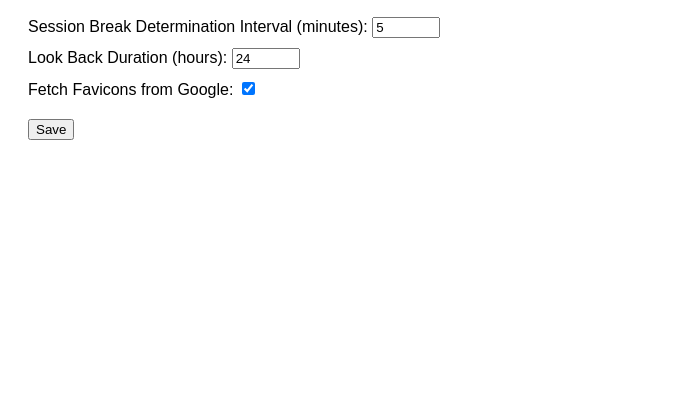
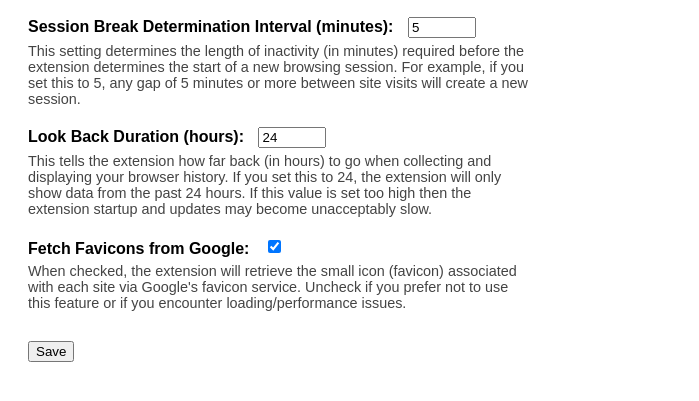
Before and after one commit to awaldis/display-browser-history, a browser extension: page settings.html in a window 1280 px wide. Shown: the part 79-480 px from the top of the page, without its empty margins (0-699 px from the left). Drawn offline with Linux system fonts and the light colour scheme.

Commit message:
Add more detailed explanations to settings web page.

```diff
--- a/settings.html
+++ b/settings.html
@@ -4,26 +4,81 @@
   <meta charset="UTF-8">
   <title>Settings for Browser Session History Display Extension</title>
   <style>
-    body { font-family: Arial, sans-serif; padding: 20px; }
-    label { display: block; margin-bottom: 10px; }
-    input[type="number"] { width: 60px; }
-    button { margin-top: 10px; }
+    body {
+      font-family: Arial, sans-serif;
+      padding: 20px;
+    }
+
+    /* Container for each setting row */
+    .settingRow {
+      margin-bottom: 20px;
+    }
+
+    /* Keep label and input/checkbox on the same line */
+    .settingRow label {
+      display: inline-block;
+      margin-right: 10px;
+      font-weight: bold;
+      vertical-align: middle;
+    }
+
+    .settingRow input[type="number"] {
+      width: 60px;
+      vertical-align: middle;
+    }
+
+    .explanation {
+      margin-top: 5px;
+      font-size: 0.9em;
+      color: #444;
+      max-width: 500px;       /* limit the paragraph width */
+      word-wrap: break-word;  /* ensures wrapping for long lines/words */
+      white-space: normal;    /* normal white-space handling */
+    }
+
+    button {
+      margin-top: 10px;
+    }
   </style>
 </head>
 <body>
   <h2>Settings for Browser Session History Display Extension</h2>
-  <label>
-    Session Break Determination Interval (minutes):
+
+  <!-- Session Interval -->
+  <div class="settingRow">
+    <label for="sessionInterval">Session Break Determination Interval (minutes):</label>
     <input type="number" id="sessionInterval" min="1" value="5">
-  </label>
-  <label>
-    Look Back Duration (hours):
+    <p class="explanation">
+      This setting determines the length of inactivity (in minutes) required
+      before the extension determines the start of a new browsing session.
+      For example, if you set this to 5, any gap of 5 minutes or more
+      between site visits will create a new session.
+    </p>
+  </div>
+
+  <!-- Lookback Duration -->
+  <div class="settingRow">
+    <label for="lookbackDuration">Look Back Duration (hours):</label>
     <input type="number" id="lookbackDuration" min="1" value="24">
-  </label>
-  <label>
-    Fetch Favicons from Google:
+    <p class="explanation">
+      This tells the extension how far back (in hours) to go when collecting
+      and displaying your browser history. If you set this to 24, the extension
+      will only show data from the past 24 hours.  If this value is set too high
+      then the extension startup and updates may become unacceptably slow.
+    </p>
+  </div>
+
+  <!-- Fetch Favicons -->
+  <div class="settingRow">
+    <label for="fetchFavicons">Fetch Favicons from Google:</label>
     <input type="checkbox" id="fetchFavicons" checked>
-  </label>
+    <p class="explanation">
+      When checked, the extension will retrieve the small icon (favicon)
+      associated with each site via Google's favicon service. Uncheck if you prefer
+      not to use this feature or if you encounter loading/performance issues.
+    </p>
+  </div>
+
   <button id="saveButton">Save</button>
 
   <script src="settings.js"></script>
```
